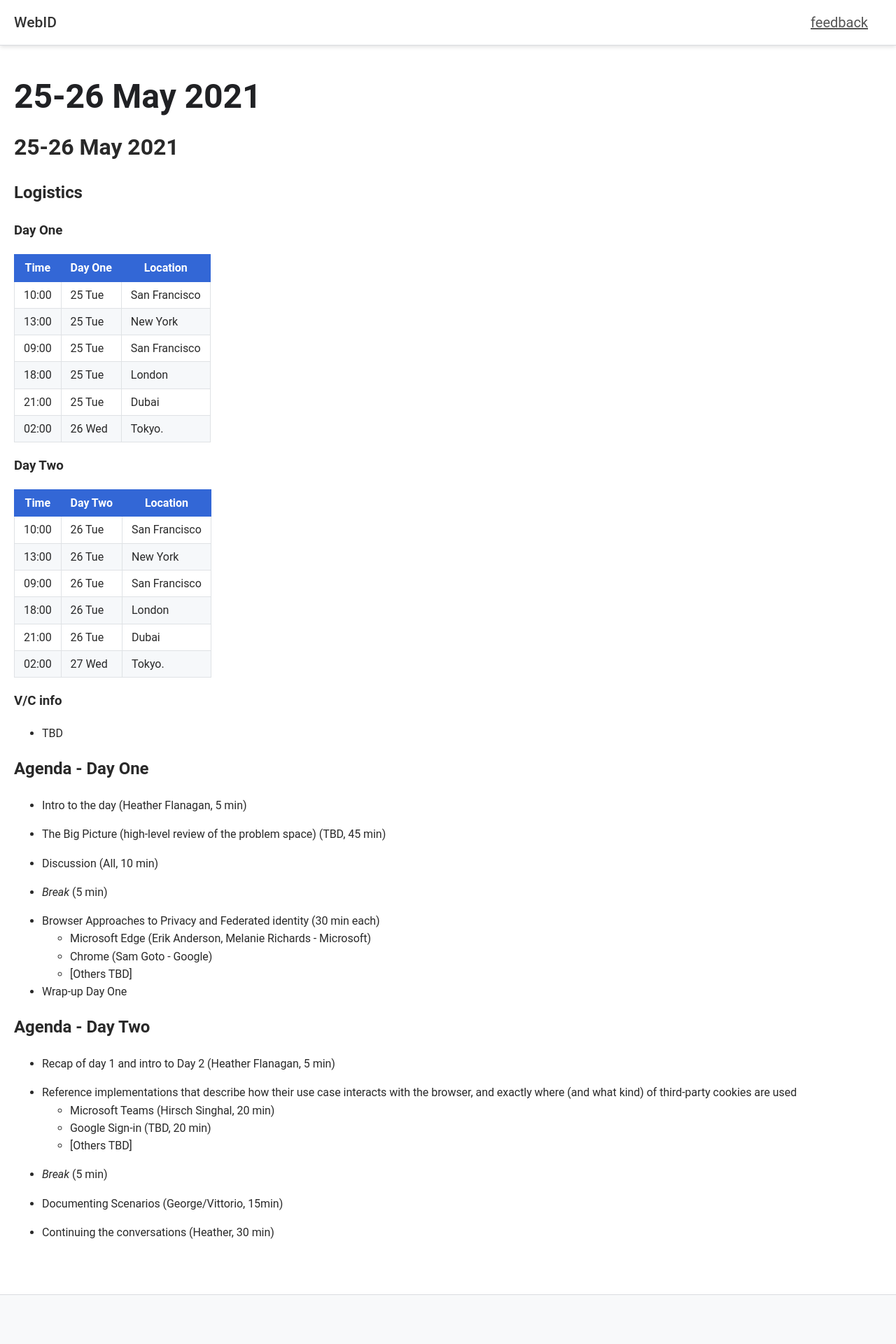
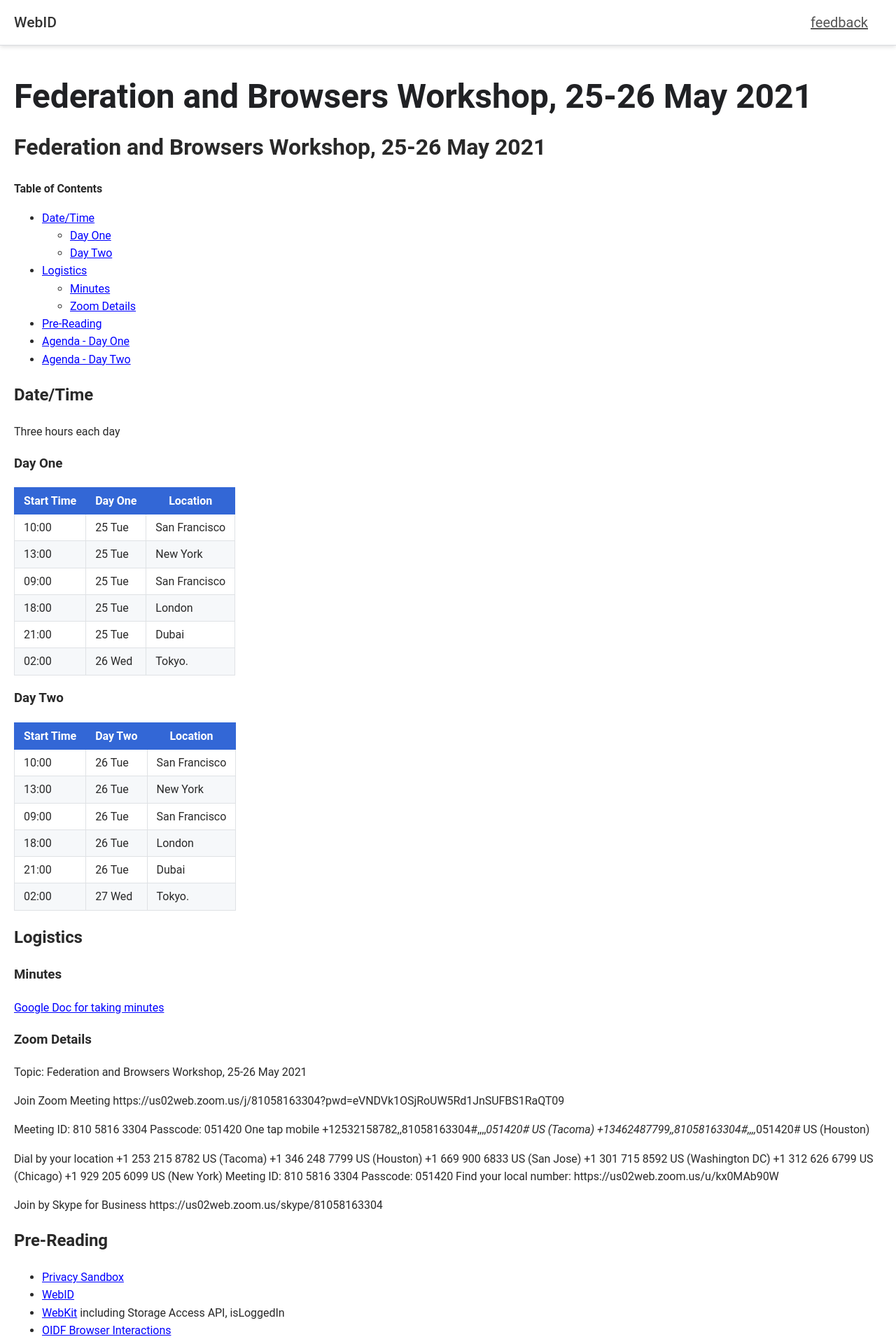
Before and after one commit to w3c-fedid/FedCM, a Jekyll site: the page built from meetings/2021/25-26_May_2021.md, in a window 1280 px wide. Shown: the top 1920 px of the page at 70% size. Built offline with Jekyll 4.4.1, drawn with Linux system fonts in a browser that asks for light colours; some web fonts are replaced; our own code applies the rules of GitHub Pages for plain Markdown files; some of the changed text lies outside the part shown.

Commit message:
Updating PR with revised agenda

```diff
--- a/meetings/2021/25-26_May_2021.md
+++ b/meetings/2021/25-26_May_2021.md
@@ -1,10 +1,23 @@
-# 25-26 May 2021
+# Federation and Browsers Workshop, 25-26 May 2021
 
-## Logistics
+**Table of Contents**
+
+- [Date/Time](#date-time)
+  * [Day One](#day-one)
+  * [Day Two](#day-two)
+- [Logistics](#logistics)
+  * [Minutes](#minutes)
+  * [Zoom Details](#zoom-details)
+- [Pre-Reading](#pre-reading)
+- [Agenda - Day One](#agenda---day-one)
+- [Agenda - Day Two](#agenda---day-two)
+
+## Date/Time
+Three hours each day
 
 ### Day One
 
-| Time         | Day One | Location      |
+| Start Time   | Day One | Location      |
 | ------------ | ------ | ------------- |
 | 10:00        | 25 Tue | San Francisco |
 | 13:00        | 25 Tue | New York      |
@@ -15,7 +28,7 @@
 
 ### Day Two
 
-| Time         | Day Two | Location      |
+| Start Time   | Day Two | Location      |
 | ------------ | ------ | ------------- |
 | 10:00        | 26 Tue | San Francisco |
 | 13:00        | 26 Tue | New York      |
@@ -24,43 +37,78 @@
 | 21:00        | 26 Tue | Dubai         |
 | 02:00        | 27 Wed | Tokyo.        |
 
-### V/C info
-* TBD
+## Logistics
+### Minutes
+[Google Doc for taking minutes](https://docs.google.com/document/d/1nZt-bU-9FeoaavSuB6KPC7d3vyKuOhnA5QAd8kTN0z0/edit?usp=sharing)
+
+### Zoom Details
+Topic: Federation and Browsers Workshop, 25-26 May 2021
+
+Join Zoom Meeting
+https://us02web.zoom.us/j/81058163304?pwd=eVNDVk1OSjRoUW5Rd1JnSUFBS1RaQT09
+
+Meeting ID: 810 5816 3304
+Passcode: 051420
+One tap mobile
++12532158782,,81058163304#,,,,*051420# US (Tacoma)
++13462487799,,81058163304#,,,,*051420# US (Houston)
+
+Dial by your location
+        +1 253 215 8782 US (Tacoma)
+        +1 346 248 7799 US (Houston)
+        +1 669 900 6833 US (San Jose)
+        +1 301 715 8592 US (Washington DC)
+        +1 312 626 6799 US (Chicago)
+        +1 929 205 6099 US (New York)
+Meeting ID: 810 5816 3304
+Passcode: 051420
+Find your local number: https://us02web.zoom.us/u/kx0MAb90W
+
+Join by Skype for Business
+https://us02web.zoom.us/skype/81058163304
+
+
+
+## Pre-Reading
+* [Privacy Sandbox](https://www.privacysandbox.com/)
+* [WebID](https://github.com/WICG/WebID/)
+* [WebKit](https://webkit.org/blog/category/privacy/) including Storage Access API, isLoggedIn
+* [OIDF Browser Interactions](https://github.com/IDBrowserUseCases/docs)
+
 
 ## Agenda - Day One
 
-* Intro to the day (Heather Flanagan, 5 min)
+* Intro to the day (5 min)
 
 
-* The Big Picture (high-level review of the problem space) (TBD, 45 min)
-* Discussion (All, 10 min)
+* Problems and Solutions from the Browser Perspective (20min presentation)
+	* Mozilla Firefox
+	* Google  Chrome
+	* Microsoft Edge
+	* ...
 
+* BREAK (10min)
 
-* *Break* (5 min)
+* Identity Provider use cases (20min each)
+	* Microsoft Identity
+	* Google Sign-in
+	* Facebook
+	* ...
 
-
-* Browser Approaches to Privacy and Federated identity  (30 min each)
-  * Microsoft Edge (Erik Anderson, Melanie Richards - Microsoft)
-  * Chrome (Sam Goto - Google)
-  * [Others TBD]
-
-
-* Wrap-up Day One
+Wrap up Day 1 (5min)
 
 
 ## Agenda - Day Two
-* Recap of day 1 and intro to Day 2 (Heather Flanagan, 5 min)
+* Recap of day 1 and intro to Day 2 (5 min)
 
+* Discussion based on upvoting questions from Day One (75min)
 
-* Reference implementations that describe how their use case interacts with the browser, and exactly where (and what kind) of third-party cookies are used
-  * Microsoft Teams (Hirsch Singhal, 20 min)
-  * Google Sign-in (TBD, 20 min)
-  * [Others TBD]
+* BREAK (10min)
 
-
-* *Break* (5 min)
-
-
-* Documenting Scenarios (George/Vittorio, 15min)
-
-* Continuing the conversations (Heather, 30 min)
+* Continuing the conversations (90min)
+	* Documenting Scenarios
+	* Does this group want to continue convening?
+	* Was this the right format?
+	* How often should it happen?
+	* Who else needs to be attending?
+	* Where else are discussions happening (which GitHub repositories, mailing lists, etc)? Can (should?) we consolidate these?
```
Also changed, not shown: 2 other files.
